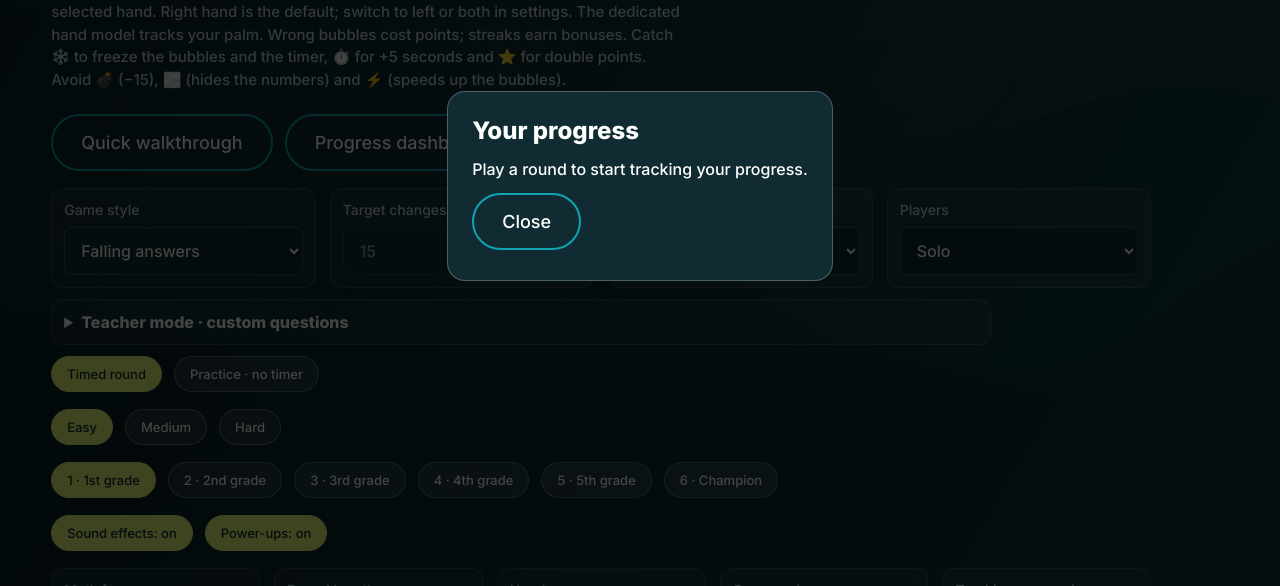
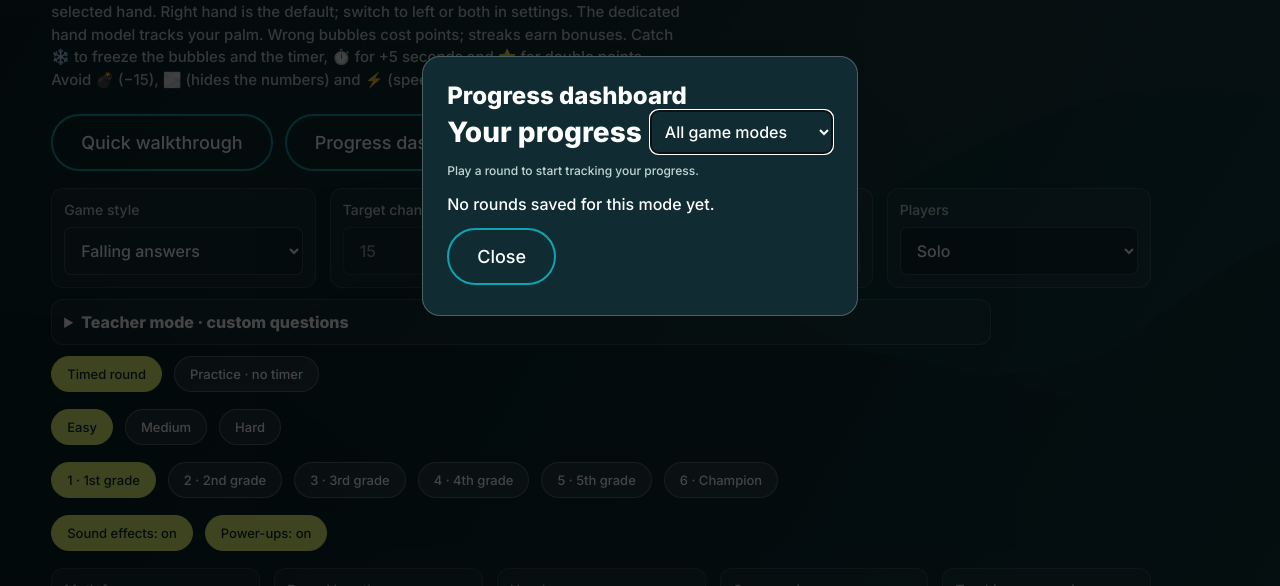
Before and after one commit to aaron-ragsdale/MathReact, a plain HTML site: page index.html in a window 1280 px wide. Both pictures are taken after a click on the button "Progress dashboard". Shown: the part 214-800 px from the top of the page. Drawn offline with Linux system fonts and the light colour scheme.

Commit message:
Embed progress dashboard and score trend on round results screen

```diff
--- a/index.html
+++ b/index.html
@@ -52,6 +52,11 @@ button:focus-visible{outline:3px solid #fff;outline-offset:3px}
 @media(max-width:600px){.settings{grid-template-columns:repeat(2,minmax(0,1fr));gap:9px}.settings label{padding:9px;font-size:12px}.settings select{font-size:16px;padding:9px 5px;min-height:48px}}
 @media(max-width:360px){.settings{grid-template-columns:1fr}}
 @media(prefers-reduced-motion:reduce){#spotHole,#spotCard{transition:none}}
+
+#endProgress{width:100%;max-width:1100px;margin:16px 0 26px;padding:clamp(12px,2vw,24px);background:#ffffff09;border:1px solid #ffffff24;border-radius:18px}
+.progress-head{display:flex;align-items:center;justify-content:space-between;flex-wrap:wrap;gap:8px}.progress-head h2{font-size:clamp(20px,3vw,28px)}.progress-head select{background:#102c32;color:white;padding:10px;border:1px solid #ffffff40;border-radius:8px;font:inherit;min-height:44px;max-width:100%}
+.progress-kpis{display:grid;grid-template-columns:repeat(auto-fit,minmax(125px,1fr));gap:10px;margin:12px 0}.progress-kpi{padding:12px;background:#ffffff0a;border-radius:10px;border:1px solid #ffffff14}.progress-kpi span{display:block;color:var(--mist);font-size:12px;margin-bottom:6px}.progress-kpi strong{font-size:clamp(22px,3vw,32px);color:var(--sand)}
+.progress-chart{margin:12px 0;padding:10px;background:#071b2080;border-radius:12px}.progress-chart svg{width:100%;height:auto;display:block;max-height:220px}.progress-table-wrap{overflow:auto;max-height:300px;touch-action:pan-x pan-y}.progress-table{width:100%;border-collapse:collapse;font-size:14px;white-space:nowrap}.progress-table th,.progress-table td{padding:10px;text-align:left;border-bottom:1px solid #ffffff20}.progress-table th{color:var(--mist);font-size:12px;position:sticky;top:0;background:#102c32}.progress-table tr.latest td{color:var(--sand);font-weight:700}.progress-caption{font-size:12px!important;color:var(--mist);margin:8px 0!important}.progress-actions{display:flex;flex-wrap:wrap;gap:8px;margin-top:12px}.progress-actions button{font-size:14px;padding:10px 16px}#end{padding-bottom:36px}
 </style>
 </head>
 <body>
@@ -79,7 +84,7 @@ button:focus-visible{outline:3px solid #fff;outline-offset:3px}
 </section>
 
 <section id="end" style="display:none"><h1>Round <b>over</b></h1><div class="res" id="endStats"></div><p id="review"></p><div class="row"><button class="alt" id="export">Export results CSV</button></div>
-  <div class="row"><button class="go" id="again">Play again</button><button class="alt" id="toMenu">Change settings</button></div></section>
+  <div class="row"><button class="go" id="again">Play again</button><button class="alt" id="toMenu">Change settings</button></div><section id="endProgress" aria-label="Progress dashboard"></section></section>
 <div id="spotTour" hidden><div id="spotHole"></div><section id="spotCard" role="dialog" aria-modal="true" aria-labelledby="spotTitle" aria-describedby="spotText"><div id="spotCount"></div><h2 id="spotTitle"></h2><p id="spotText"></p><div class="row"><button class="alt" id="spotBack">Back</button><button class="go" id="spotNext">Next</button><button id="spotSkip">Skip</button></div></section></div><dialog id="panel"><h2 id="panelTitle"></h2><div id="panelBody"></div><div class="row"><button class="go" id="panelNext" hidden>Next</button><button class="alt" id="panelClose">Close</button></div></dialog><script>
 const $=s=>document.querySelector(s), cv=$('#c'), ctx=cv.getContext('2d'), vid=$('#v');
 const CDN='https://cdn.jsdelivr.net/npm/@mediapipe/tasks-vision@0.10.14';
@@ -206,7 +211,7 @@ function endRound(){
   const n=S.right+S.wrong+S.skipped,acc=n?Math.round(S.right/n*100):0;
   $('#endStats').innerHTML=`<div>${S.score}<small>score${S.score>0&&S.score>=best()?' · matches best':''}</small></div><div>${S.right}<small>correct</small></div><div>${acc}%<small>accuracy</small></div><div>${S.level}<small>level reached</small></div><div>${S.skipped}<small>missed questions</small></div>`;
   $('#review').innerHTML=S.missed.length?'Worth another look: '+S.missed.slice(0,6).map(m=>`${m.t} = <b>${m.a}</b>`).join(' &nbsp;·&nbsp; '):(S.right?'Clean round. Nothing to review.':'');
-  $('#review').append(document.createTextNode(' · Best streak '+S.bestStreak+' · '+motionSummary()+(cfg('players')==='2'?` · P1 ${S.players[0].score} / P2 ${S.players[1].score}`:'')));$('#end').style.display='flex';[523,659,784].forEach((f,i)=>setTimeout(()=>beep(f,.25,'triangle'),i*120));
+  $('#review').append(document.createTextNode(' · Best streak '+S.bestStreak+' · '+motionSummary()+(cfg('players')==='2'?` · P1 ${S.players[0].score} / P2 ${S.players[1].score}`:'')));$('#end').style.display='flex';$('#end').scrollTop=0;renderProgress($('#endProgress'),true);[523,659,784].forEach((f,i)=>setTimeout(()=>beep(f,.25,'triangle'),i*120));
 }
 
 /* ---------- Hand tracking ---------- */
@@ -416,7 +421,31 @@ $('#spotBack').onclick=()=>{if(step>0){step--;showSpot()}};
 $('#spotSkip').onclick=closeSpot;
 menu.addEventListener('scroll',queueSpot,{passive:true});addEventListener('resize',queueSpot);
 document.addEventListener('keydown',e=>{if(!tourOpen)return;if(e.key==='Escape'){e.preventDefault();closeSpot()}else if(e.key==='ArrowRight'){e.preventDefault();$('#spotNext').click()}else if(e.key==='ArrowLeft'){e.preventDefault();$('#spotBack').click()}else if(e.key==='Tab'){const buttons=[...card.querySelectorAll('button:not(:disabled)')];const i=buttons.indexOf(document.activeElement);e.preventDefault();buttons[(i+(e.shiftKey?-1:1)+buttons.length)%buttons.length].focus()}});
-$('#historyBtn').onclick=()=>{next.hidden=true;$('#panelTitle').textContent='Your progress';body.replaceChildren();const rows=history().slice().reverse();const p=document.createElement('p');p.textContent=rows.length?rows.length+' rounds saved on this browser.':'Play a round to start tracking your progress.';body.append(p);if(rows.length){const table=document.createElement('table');for(const values of [['Date','Mode','Score','Correct','Accuracy'],...rows.map(r=>[new Date(r.date).toLocaleDateString(),r.style,r.score,r.right,Math.round(100*r.right/Math.max(1,r.right+r.wrong+r.missed))+'%'])]){const tr=table.insertRow();for(const v of values)tr.insertCell().textContent=v}body.append(table);const exportBtn=document.createElement('button');exportBtn.className='alt';exportBtn.textContent='Export history JSON';exportBtn.onclick=()=>{const u=URL.createObjectURL(new Blob([JSON.stringify(rows,null,2)],{type:'application/json'}));const a=document.createElement('a');a.href=u;a.download='mathreact-history.json';a.click();setTimeout(()=>URL.revokeObjectURL(u),1000)};body.append(exportBtn)}panel.showModal()};
+
+const modeNames={classic:'Falling Answers',reverse:'Equation Rush',target:'Stationary Targets',memory:'Memory Math'};
+const roundAccuracy=r=>Math.round(100*(Number(r.right)||0)/Math.max(1,(Number(r.right)||0)+(Number(r.wrong)||0)+(Number(r.missed)||0)));
+function exportProgress(rows){const u=URL.createObjectURL(new Blob([JSON.stringify(rows,null,2)],{type:'application/json'}));const a=document.createElement('a');a.href=u;a.download='mathreact-history.json';a.click();setTimeout(()=>URL.revokeObjectURL(u),1000)}
+function renderProgress(root,atEnd=false,selection=atEnd?S.style:'all'){
+ root.replaceChildren();
+ const all=history().filter(r=>r&&typeof r==='object'),rows=all.filter(r=>selection==='all'||r.style===selection);
+ const el=(tag,cls,txt)=>{const e=document.createElement(tag);if(cls)e.className=cls;if(txt!==undefined)e.textContent=txt;return e};
+ const head=el('div','progress-head');head.append(el('h2','','Your progress'));const select=el('select');select.setAttribute('aria-label','Filter progress by game mode');for(const [value,label] of [['all','All game modes'],...Object.entries(modeNames)]){const opt=el('option','',label);opt.value=value;select.append(opt)}select.value=selection;select.onchange=()=>renderProgress(root,atEnd,select.value);head.append(select);root.append(head);
+ root.append(el('p','progress-caption',all.length?all.length+' rounds saved on this browser. Compare rounds with similar settings for a fair comparison.':'Play a round to start tracking your progress.'));
+ if(!rows.length){root.append(el('p','','No rounds saved for this mode yet.'));return}
+ const latest=rows.at(-1),previous=rows.at(-2),avg=Math.round(rows.reduce((sum,r)=>sum+roundAccuracy(r),0)/rows.length);
+ const change=previous?latest.score-previous.score:null;
+ const kpis=el('div','progress-kpis');for(const [label,value] of [['Rounds',rows.length],['Best score',Math.max(...rows.map(r=>Number(r.score)||0))],['Average accuracy',avg+'%'],['Latest vs previous',change===null?'—':(change>0?'+':'')+change]]){const k=el('div','progress-kpi');k.append(el('span','',label),el('strong','',value));kpis.append(k)}root.append(kpis);
+ const recent=rows.slice(-10);const chart=el('div','progress-chart');chart.append(el('p','progress-caption','Score trend · last '+recent.length+' round'+(recent.length===1?'':'s')));
+ const svg=document.createElementNS('http://www.w3.org/2000/svg','svg');svg.setAttribute('viewBox','0 0 640 180');svg.setAttribute('role','img');svg.setAttribute('aria-label','Recent scores: '+recent.map(r=>r.score).join(', '));
+ const max=Math.max(1,...recent.map(r=>Number(r.score)||0));const x=i=>recent.length===1?320:48+i*568/(recent.length-1),y=v=>145-120*(Number(v)||0)/max;
+ const shape=(tag,attrs,txt)=>{const n=document.createElementNS('http://www.w3.org/2000/svg',tag);for(const [k,v] of Object.entries(attrs))n.setAttribute(k,v);if(txt!==undefined)n.textContent=txt;svg.append(n);return n};
+ for(let i=0;i<=4;i++){const v=max*i/4,yy=y(v);shape('line',{x1:48,x2:616,y1:yy,y2:yy,stroke:'#ffffff20'});shape('text',{x:40,y:yy+4,'text-anchor':'end',fill:'#c1d7d2','font-size':11},Math.round(v))}
+ if(recent.length>1)shape('polyline',{points:recent.map((r,i)=>x(i)+','+y(r.score)).join(' '),fill:'none',stroke:'#e5ff75','stroke-width':3,'stroke-linejoin':'round'});
+ recent.forEach((r,i)=>{const c=shape('circle',{cx:x(i),cy:y(r.score),r:5,fill:'#e5ff75'});const t=document.createElementNS('http://www.w3.org/2000/svg','title');t.textContent='Round '+(rows.length-recent.length+i+1)+': '+r.score;c.append(t);shape('text',{x:x(i),y:165,'text-anchor':'middle',fill:'#c1d7d2','font-size':11},rows.length-recent.length+i+1)});chart.append(svg);root.append(chart);
+ const wrap=el('div','progress-table-wrap'),table=el('table','progress-table'),thead=table.createTHead(),hr=thead.insertRow();for(const label of ['Date','Game mode','Score','Correct','Accuracy','Misses']){const th=el('th','',label);th.scope='col';hr.append(th)}const tbody=table.createTBody();for(const row of rows.slice().reverse()){const tr=tbody.insertRow();if(row===all.at(-1))tr.className='latest';for(const value of [new Date(row.date).toLocaleString(),modeNames[row.style]||row.style,row.score,row.right,roundAccuracy(row)+'%',row.missed??0])tr.insertCell().textContent=value??''}wrap.append(table);root.append(wrap);
+ const actions=el('div','progress-actions'),exportBtn=el('button','alt','Export history JSON');exportBtn.onclick=()=>exportProgress(all);actions.append(exportBtn);root.append(actions);
+}
+$('#historyBtn').onclick=()=>{next.hidden=true;$('#panelTitle').textContent='Progress dashboard';renderProgress(body,false);panel.showModal()};
 $('#style').onchange=()=>{const rev=cfg('style')==='reverse';$('#interval').disabled=!rev;$('#useCustom').disabled=rev};$('#style').onchange();
 
 </script>
```
